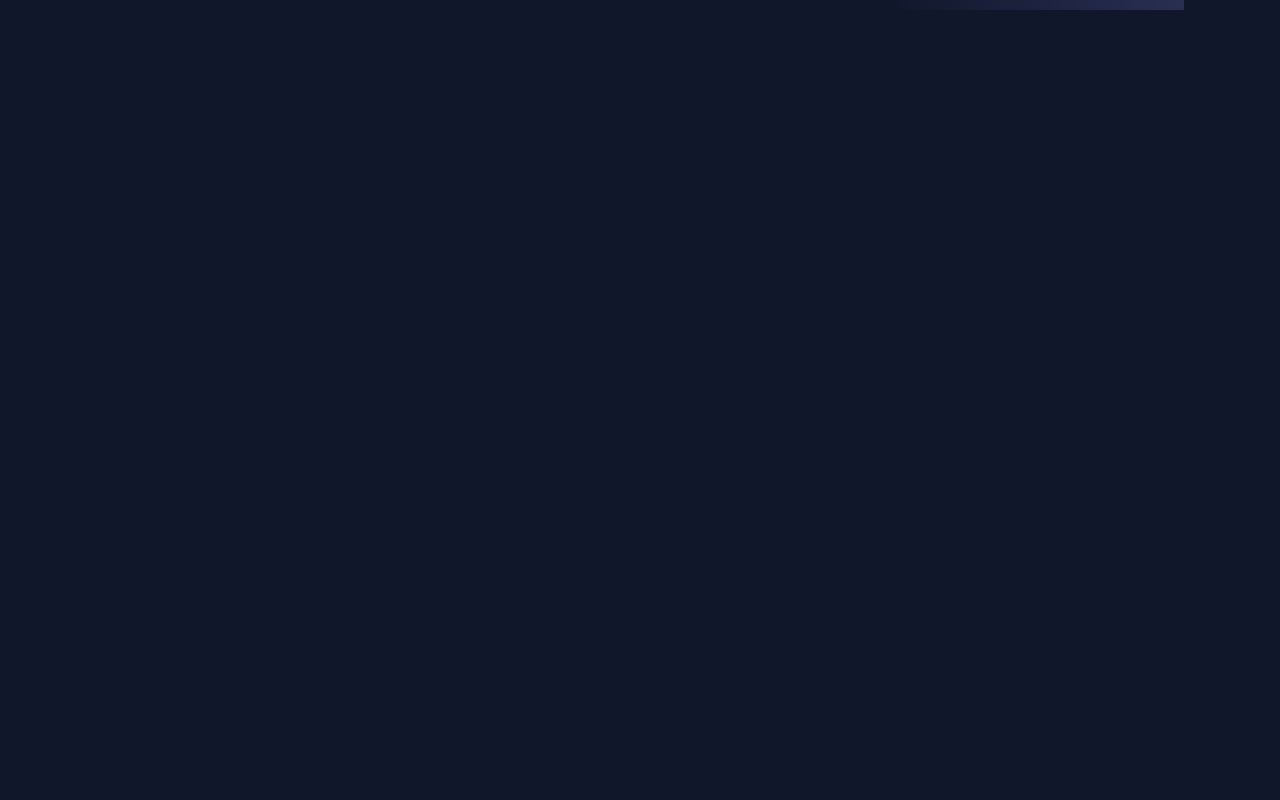
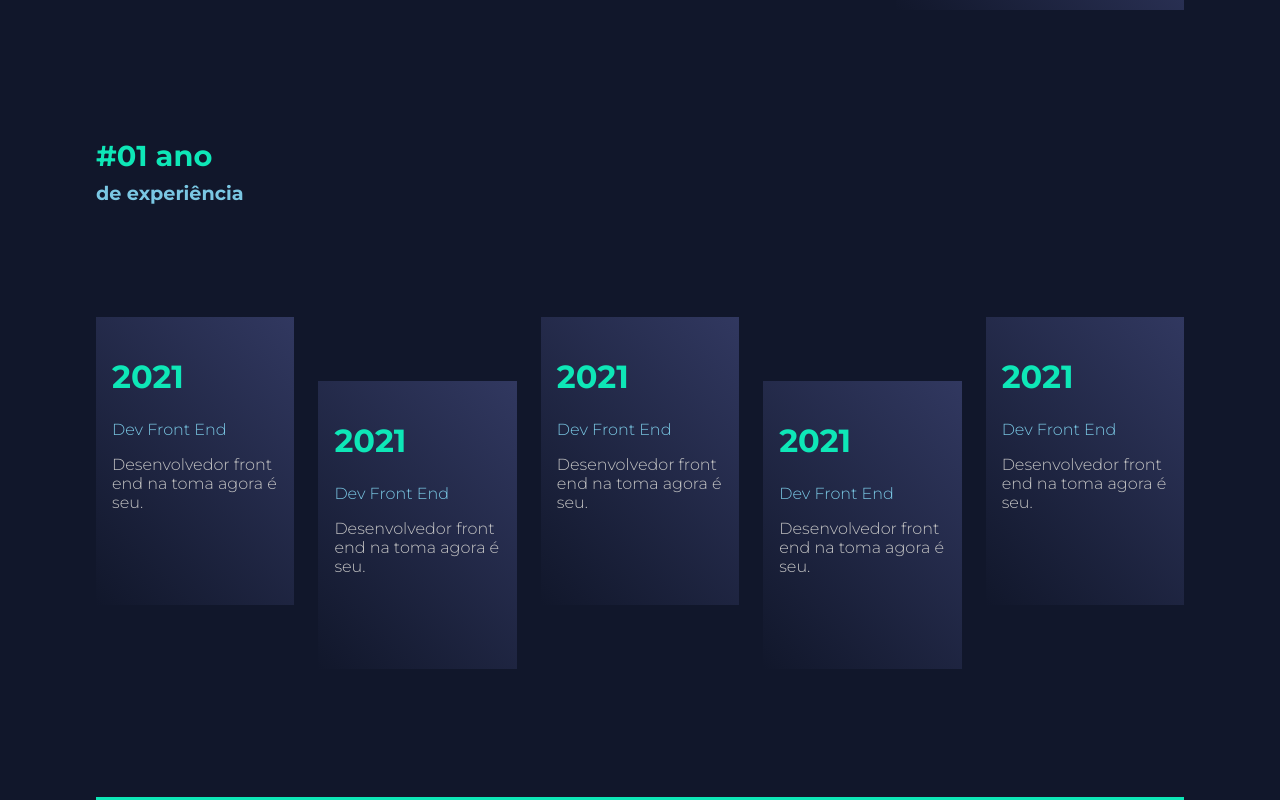
Before and after one commit to joaoeduardodias/portfolio-next, a Next.js app: page / in a window 1280 px wide. Shown: the part 602-1402 px from the top of the page. Before the commit the page ends 800 px from the top, so only its background shows below. Built offline with nearby package versions, Linux system fonts and the light colour scheme.

Commit message:
feat: create section experiences

```diff
--- /dev/null
+++ b/src/components/Experiences/ExperienceItem.tsx
@@ -0,0 +1,23 @@
+import { ItemContainer } from './styles';
+
+interface ExperienceItemProps {
+  year: number;
+  title: string;
+  description: string;
+}
+
+export function ExperienceItem({
+  description,
+  title,
+  year
+}: ExperienceItemProps) {
+  return (
+    <ItemContainer>
+      <div>
+        <h1>{year}</h1>
+        <h2>{title}</h2>
+        <p>{description}</p>
+      </div>
+    </ItemContainer>
+  );
+}
--- /dev/null
+++ b/src/components/Experiences/index.tsx
@@ -0,0 +1,39 @@
+import { Container } from './styles';
+import { SectionTitle } from '../SectionTitle';
+import { ExperienceItem } from './ExperienceItem';
+
+export function Experiences() {
+  return (
+    <Container>
+      <SectionTitle title="01 ano" description="de experiência" />
+
+      <section>
+        <ExperienceItem
+          year={2021}
+          title="Dev Front End"
+          description="Desenvolvedor front end na toma agora é seu."
+        />
+        <ExperienceItem
+          year={2021}
+          title="Dev Front End"
+          description="Desenvolvedor front end na toma agora é seu."
+        />
+        <ExperienceItem
+          year={2021}
+          title="Dev Front End"
+          description="Desenvolvedor front end na toma agora é seu."
+        />
+        <ExperienceItem
+          year={2021}
+          title="Dev Front End"
+          description="Desenvolvedor front end na toma agora é seu."
+        />
+        <ExperienceItem
+          year={2021}
+          title="Dev Front End"
+          description="Desenvolvedor front end na toma agora é seu."
+        />
+      </section>
+    </Container>
+  );
+}
--- /dev/null
+++ b/src/components/Experiences/styles.ts
@@ -0,0 +1,106 @@
+import styled from 'styled-components';
+
+export const Container = styled.section`
+  width: 100%;
+
+  > section {
+    width: 100%;
+    margin-top: 7rem;
+    display: flex;
+    gap: 1.5rem;
+
+    padding-bottom: 8rem;
+    border-bottom: 3px solid ${({ theme }) => theme.primary};
+
+    @media (max-width: 1000px) {
+      gap: 1rem;
+    }
+    @media (max-width: 700px) {
+      flex-direction: column;
+      margin-top: 5rem;
+      gap: 2rem;
+    }
+  }
+`;
+
+export const ItemContainer = styled.div`
+  > div {
+    background: ${({ theme }) => theme.gradient};
+    padding: 1rem;
+    padding-top: 2.5rem;
+    height: 18rem;
+    display: flex;
+    flex-direction: column;
+    align-items: flex-start;
+    justify-content: flex-start;
+    cursor: normal;
+    transition: 0.5s;
+
+    h1 {
+      color: ${({ theme }) => theme.primary};
+      font-size: 2rem;
+      margin-bottom: 1.5rem;
+    }
+    h2 {
+      color: ${({ theme }) => theme.secondary};
+      font-size: 1rem;
+      font-weight: 300;
+      margin-bottom: 1rem;
+    }
+    p {
+      color: ${({ theme }) => theme.textLight};
+      font-size: 1rem;
+      font-weight: 300;
+    }
+  }
+  &:hover > div {
+    filter: brightness(1.3);
+    transform: translateY(-28px);
+  }
+  &:nth-child(even) > div {
+    margin-top: 4rem;
+  }
+
+  @media (max-width: 1000px) {
+    > div {
+      height: 15rem;
+      padding-top: 1.5rem;
+      h1 {
+        font-size: 1.2rem;
+        margin-bottom: 1rem;
+      }
+      h2 {
+        font-size: 1rem;
+      }
+      p {
+        font-size: 0.9rem;
+      }
+    }
+  }
+  @media (max-width: 700px) {
+    &:nth-child(even) {
+      > div {
+        margin-top: 0;
+      }
+    }
+    &:hover {
+      > div {
+        transform: translateY(0);
+      }
+    }
+
+    > div {
+      height: auto;
+      padding: 2rem;
+      h1 {
+        font-size: 2rem;
+      }
+      h2 {
+        font-size: 1.5rem;
+      }
+      p {
+        font-size: 1rem;
+      }
+    }
+  }
+`;
--- /dev/null
+++ b/src/components/SectionTitle/index.tsx
@@ -0,0 +1,15 @@
+import { Container } from './styles';
+
+interface SectionProps {
+  title: string;
+  description?: string;
+}
+
+export function SectionTitle({ title, description }: SectionProps) {
+  return (
+    <Container>
+      <h1>#{title}</h1>
+      {description && <h2>{description}</h2>}
+    </Container>
+  );
+}
--- /dev/null
+++ b/src/components/SectionTitle/styles.ts
@@ -0,0 +1,38 @@
+import styled from 'styled-components';
+
+export const Container = styled.div`
+  width: 100%;
+  display: flex;
+  flex-direction: column;
+  align-items: flex-start;
+  gap: 0.5rem;
+
+  h1 {
+    color: ${({ theme }) => theme.primary};
+    font-size: 4.5rem;
+  }
+
+  h2 {
+    color: ${({ theme }) => theme.secondary};
+    font-size: 3.5rem;
+  }
+  @media (max-width: 1000px) {
+    h1 {
+      font-size: 2.5rem;
+    }
+
+    h2 {
+      font-size: 1.8rem;
+    }
+  }
+
+  @media (max-width: 5000px) {
+    h1 {
+      font-size: 1.8rem;
+    }
+
+    h2 {
+      font-size: 1.2rem;
+    }
+  }
+`;
--- a/src/pages/index.tsx
+++ b/src/pages/index.tsx
@@ -1,3 +1,4 @@
+import { Experiences } from '../components/Experiences';
 import Header from '../components/Header';
 import { HomeHero } from '../components/HomeHero';
 
@@ -10,6 +11,7 @@
 
       <main className="container">
         <HomeHero />
+        <Experiences />
       </main>
     </HomeContainer>
   );
```
Also changed, not shown: .eslintrc.js.
